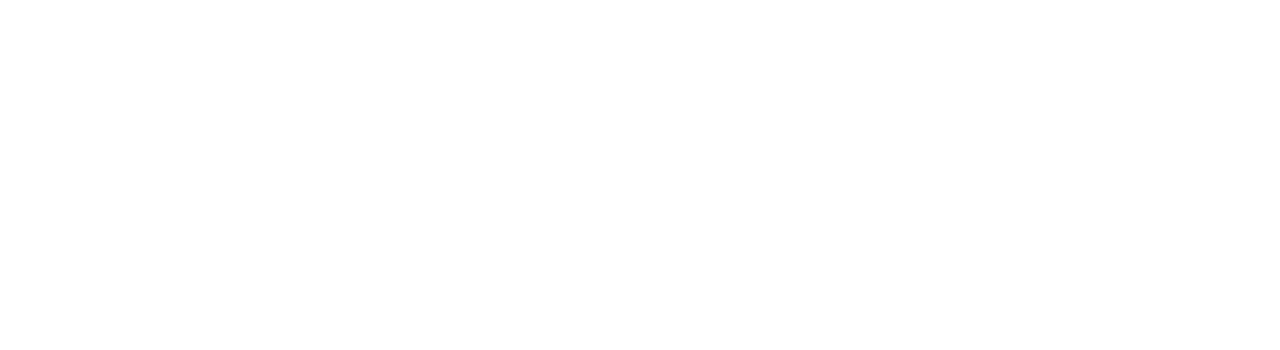
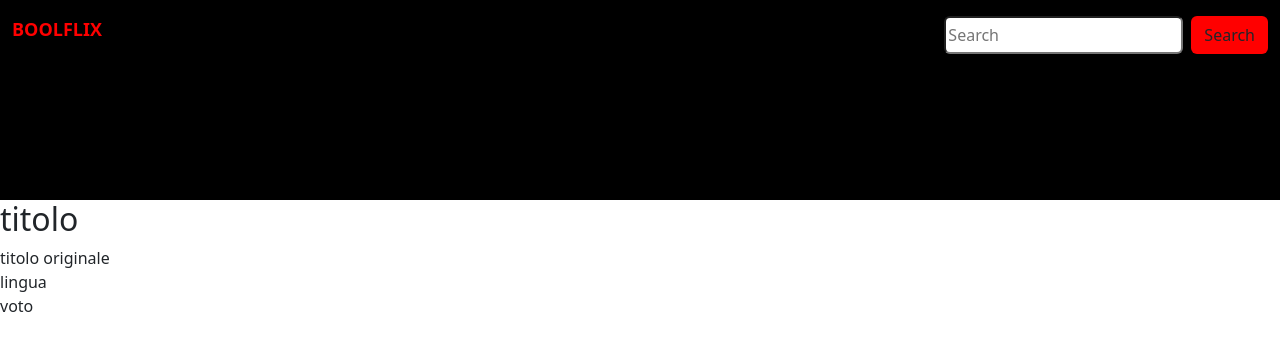
Before and after one commit to Gdr0/vite-boolflix, a Vue app: page / in a window 1280 px wide. Shown: the top 350 px of the page. Built offline with nearby package versions, Linux system fonts and the light colour scheme; no server answers.

Commit message:
Search funziona in console

```diff
--- a/src/App.vue
+++ b/src/App.vue
@@ -1,18 +1,44 @@
 <script>
-// import axios from "axios";
+import axios from "axios";
 import AppHeader from "./components/AppHeader.vue";
 import MovieList from "./components/MovieList.vue";
-
+import { store } from "./store";
 export default {
   components: {
     AppHeader,
     MovieList,
   },
+  data() {
+    return {
+      store,
+    };
+  },
+  methods: {
+    getMovies() {
+      let myUrl = `${store.apiURL}${store.FindMovie}`;
+      // if (store.FindMovie !== "") {
+      //   myUrl += `/${store.FindMovie}`;
+      // }
+      console.log(myUrl);
+      axios
+        .get(myUrl)
+        .then((res) => {
+          store.MoviesList = res.data;
+          console.log(store.MoviesList);
+        })
+        .catch((err) => {
+          console.log("Error:", err);
+        });
+    },
+  },
+  created() {
+    this.getMovies();
+  },
 };
 </script>
 
 <template>
-  <AppHeader />
+  <AppHeader @search="getMovies" />
   <MovieList />
 </template>
 
--- a/src/components/AppHeader.vue
+++ b/src/components/AppHeader.vue
@@ -5,13 +5,31 @@
   components: {
     AppSearch,
   },
+  methods: {
+    getMovies() {
+      this.$emit("search");
+    },
+  },
 };
 </script>
 
 <template>
-  <div>
-    <AppSearch />
+  <div class="container-fluid d-flex justify-content-between pt-3">
+    <div class="logo">BOOLFLIX</div>
+    <div>
+      <AppSearch @search="getMovies" />
+    </div>
   </div>
 </template>
 
-<style lang="scss" scoped></style>
+<style lang="scss" scoped>
+.container-fluid {
+  height: 200px;
+  background-color: black;
+  .logo {
+    font-size: large;
+    font-weight: bold;
+    color: red;
+  }
+}
+</style>
--- a/src/components/AppSearch.vue
+++ b/src/components/AppSearch.vue
@@ -1,8 +1,31 @@
 <script>
+import { store } from "../store";
 export default {
   name: "AppSearch",
+  data() {
+    return {
+      store,
+    };
+  },
 };
 </script>
-<template></template>
+<template>
+  <form class="d-flex">
+    <input
+      class="me-2 rounded"
+      type="search"
+      placeholder="Search"
+      aria-label="Search"
+      v-model="store.FindMovie"
+    />
+    <button @click.prevent="$emit('search')" class="btn" type="submit">
+      Search
+    </button>
+  </form>
+</template>
 
-<style lang="scss" scoped></style>
+<style lang="scss" scoped>
+.btn {
+  background-color: red;
+}
+</style>
--- a/src/components/MovieList.vue
+++ b/src/components/MovieList.vue
@@ -9,7 +9,13 @@
 </script>
 
 <template>
-  <SingleMovie />
+  <section class="conteiner-fluid">
+    <div class="row">
+      <div class="col-6 col-md-4 col-lg-2 mb-5">
+        <SingleMovie />
+      </div>
+    </div>
+  </section>
 </template>
 
 <style lang="scss" scoped></style>
--- a/src/components/SingleMovie.vue
+++ b/src/components/SingleMovie.vue
@@ -5,7 +5,12 @@
 </script>
 
 <template>
-  <div></div>
+  <div>
+    <h2>titolo</h2>
+    <div>titolo originale</div>
+    <div>lingua</div>
+    <div>voto</div>
+  </div>
 </template>
 
 <style lang="scss" scoped></style>
--- /dev/null
+++ b/src/store.js
@@ -0,0 +1,9 @@
+import { reactive } from "vue";
+
+export const store = reactive({
+  MoviesList: [],
+
+  apiURL:
+    "https://api.themoviedb.org/3/search/movie?api_key=1831b973eee08390ec2b5a9f650db9f5&query=",
+  FindMovie: "",
+});
```
